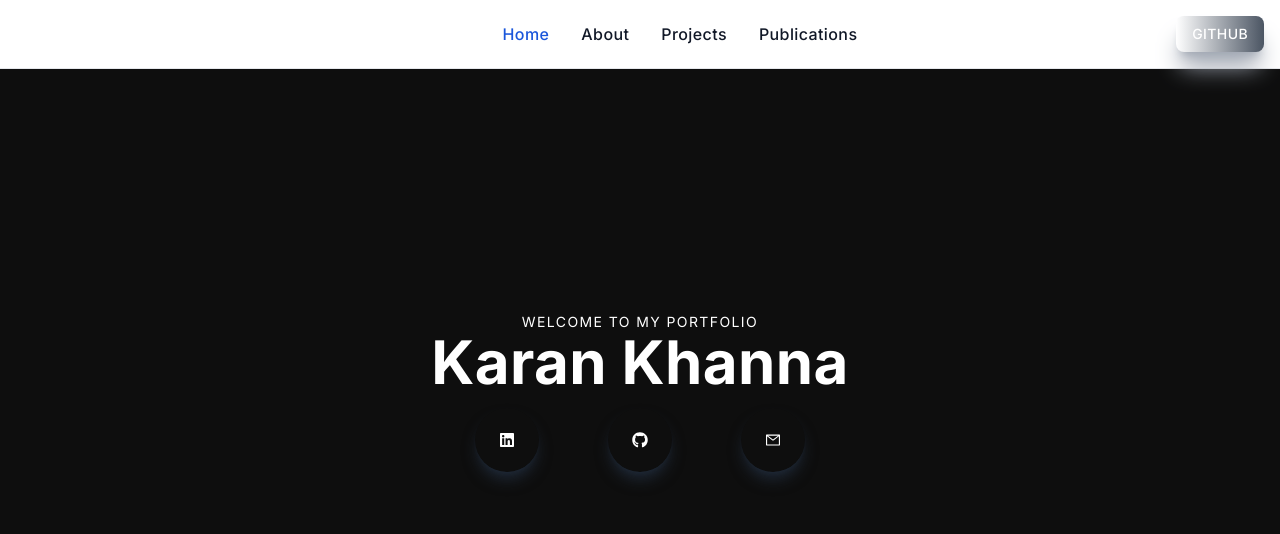
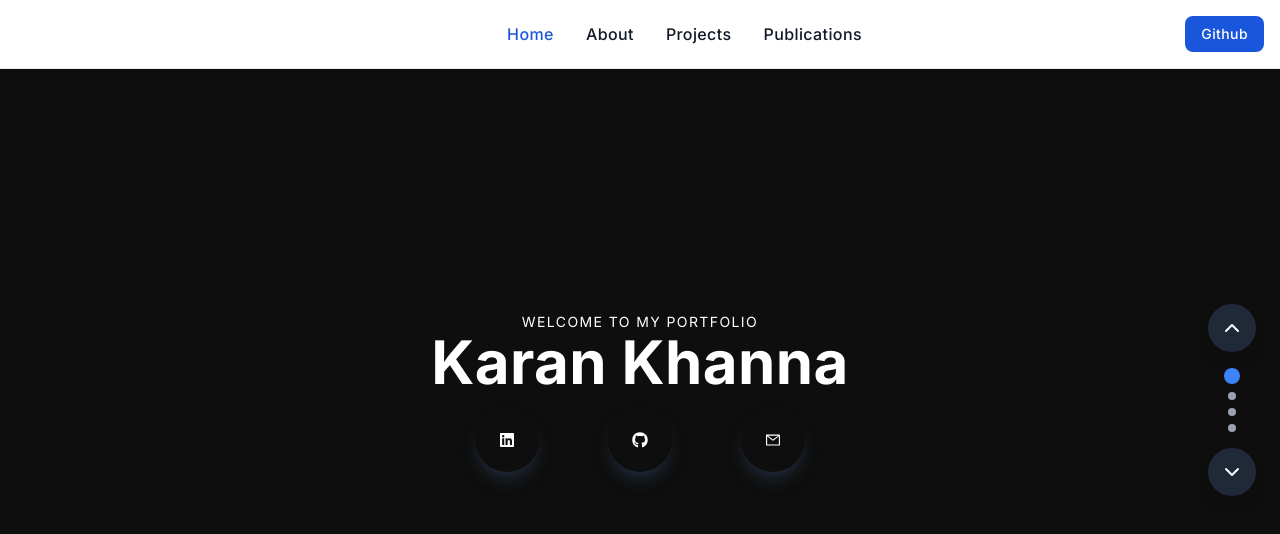
Before and after one commit to kkviper1/portfolio-karan, a Next.js app: page / in a window 1280 px wide. Shown: the top 534 px of the page. Built offline with nearby package versions, Linux system fonts and the light colour scheme.

Commit message:
scrollers

```diff
--- /dev/null
+++ b/app/components/lucide-provider.tsx
@@ -0,0 +1,12 @@
+"use client"
+
+import { useEffect } from "react"
+
+export default function LucideProvider() {
+  useEffect(() => {
+    // This is just a placeholder to ensure Lucide React is loaded
+    // The actual icons are imported directly in the components that use them
+  }, [])
+
+  return null
+}
--- /dev/null
+++ b/app/components/scroll-buttons.tsx
@@ -0,0 +1,106 @@
+"use client"
+
+import { useState, useEffect } from "react"
+import { ChevronUp, ChevronDown } from "lucide-react"
+
+export default function ScrollButtons() {
+  const [activeSection, setActiveSection] = useState(0)
+  const [sections, setSections] = useState<HTMLElement[]>([])
+  const [isHovering, setIsHovering] = useState(false)
+
+  useEffect(() => {
+    // Get all sections with snap-start class
+    const sectionElements = Array.from(document.querySelectorAll(".snap-start")) as HTMLElement[]
+    setSections(sectionElements)
+
+    // Function to determine which section is currently in view
+    const handleScroll = () => {
+      // Get current scroll position
+      const scrollPosition = window.scrollY
+
+      // Find which section we're currently in
+      for (let i = 0; i < sectionElements.length; i++) {
+        const section = sectionElements[i]
+        const sectionTop = section.offsetTop
+        const sectionHeight = section.offsetHeight
+
+        // If we're within this section
+        if (scrollPosition >= sectionTop - 100 && scrollPosition < sectionTop + sectionHeight - 100) {
+          setActiveSection(i)
+          break
+        }
+      }
+    }
+
+    window.addEventListener("scroll", handleScroll)
+    // Initial check
+    setTimeout(handleScroll, 100)
+
+    return () => {
+      window.removeEventListener("scroll", handleScroll)
+    }
+  }, [])
+
+  const scrollToSection = (direction: "up" | "down") => {
+    if (sections.length === 0) return
+
+    let targetIndex
+    if (direction === "up") {
+      targetIndex = Math.max(0, activeSection - 1)
+    } else {
+      targetIndex = Math.min(sections.length - 1, activeSection + 1)
+    }
+
+    sections[targetIndex].scrollIntoView({ behavior: "smooth" })
+  }
+
+  const handleSectionClick = (index: number) => {
+    sections[index].scrollIntoView({ behavior: "smooth" })
+  }
+
+  // Debug information to help troubleshoot
+  console.log("Active section:", activeSection)
+  console.log("Total sections:", sections.length)
+
+  return (
+    <div
+      className="fixed right-6 bottom-1/2 transform translate-y-1/2 z-50 flex flex-col gap-4"
+      onMouseEnter={() => setIsHovering(true)}
+      onMouseLeave={() => setIsHovering(false)}
+    >
+      <button
+        onClick={() => scrollToSection("up")}
+        className="p-3 bg-gray-800 text-white rounded-full shadow-lg hover:bg-blue-700 transition-all duration-300"
+        aria-label="Scroll up"
+      >
+        <ChevronUp size={24} />
+      </button>
+
+      {/* Section indicators */}
+      <div className="flex flex-col items-center gap-2">
+        {sections.map((_, index) => (
+          <button
+            key={index}
+            onClick={() => handleSectionClick(index)}
+            className={`rounded-full transition-all duration-300 ${
+              index === activeSection
+                ? "bg-blue-500 w-4 h-4"
+                : isHovering
+                  ? "bg-gray-400 w-3 h-3 hover:bg-blue-400"
+                  : "bg-gray-400 w-2 h-2"
+            }`}
+            aria-label={`Go to section ${index + 1}`}
+          />
+        ))}
+      </div>
+
+      <button
+        onClick={() => scrollToSection("down")}
+        className="p-3 bg-gray-800 text-white rounded-full shadow-lg hover:bg-blue-700 transition-all duration-300"
+        aria-label="Scroll down"
+      >
+        <ChevronDown size={24} />
+      </button>
+    </div>
+  )
+}
--- a/app/globals.css
+++ b/app/globals.css
@@ -51,9 +51,7 @@ html {
     @apply cursor-pointer
   }
 
-  button {
-    @apply shadow-xl shadow-gray-400 rounded-xl uppercase bg-gradient-to-r from-white to-gray-600
-  }
+
 }
 
 @layer components {
--- a/app/layout.tsx
+++ b/app/layout.tsx
@@ -3,6 +3,7 @@ import "./globals.css"
 import type { Metadata } from "next"
 import { Inter } from "next/font/google"
 import { Analytics } from "@vercel/analytics/react"
+import LucideProvider from "./components/lucide-provider"
 
 const inter = Inter({ subsets: ["latin"] })
 
@@ -18,7 +19,10 @@ export default function RootLayout({
 }) {
   return (
     <html lang="en">
-      <body className={inter.className}>{children}</body>
+      <body className={inter.className}>
+        <LucideProvider />
+        {children}
+      </body>
       <Analytics />
     </html>
   )
--- a/app/page.tsx
+++ b/app/page.tsx
@@ -3,6 +3,7 @@ import Main from "./components/Main"
 import About from "./components/About"
 import Projects from "./components/Projects"
 import Publications from "./components/Publications"
+import ScrollButtons from "./components/scroll-buttons"
 
 export default function Home() {
   return (
@@ -11,6 +12,7 @@ export default function Home() {
         <title>Karan Khanna | Portfolio </title>
       </head>
       <Navfloat />
+      <ScrollButtons />
       <Main />
       <About />
       <Projects />
--- a/package.json
+++ b/package.json
@@ -27,7 +27,7 @@
     "react-dom": "18.2.0",
     "react-icons": "^4.12.0",
     "tailwind-merge": "^3.0.2",
-    "tailwindcss": "^3.3.3",
+    "tailwindcss": "^3.4.17",
     "tailwindcss-animate": "^1.0.7",
     "tw-elements": "^1.0.0-beta3",
     "typescript": "5.1.6"
```
Also changed, not shown: 2 other files (tests, documents, lock files or other folders).
